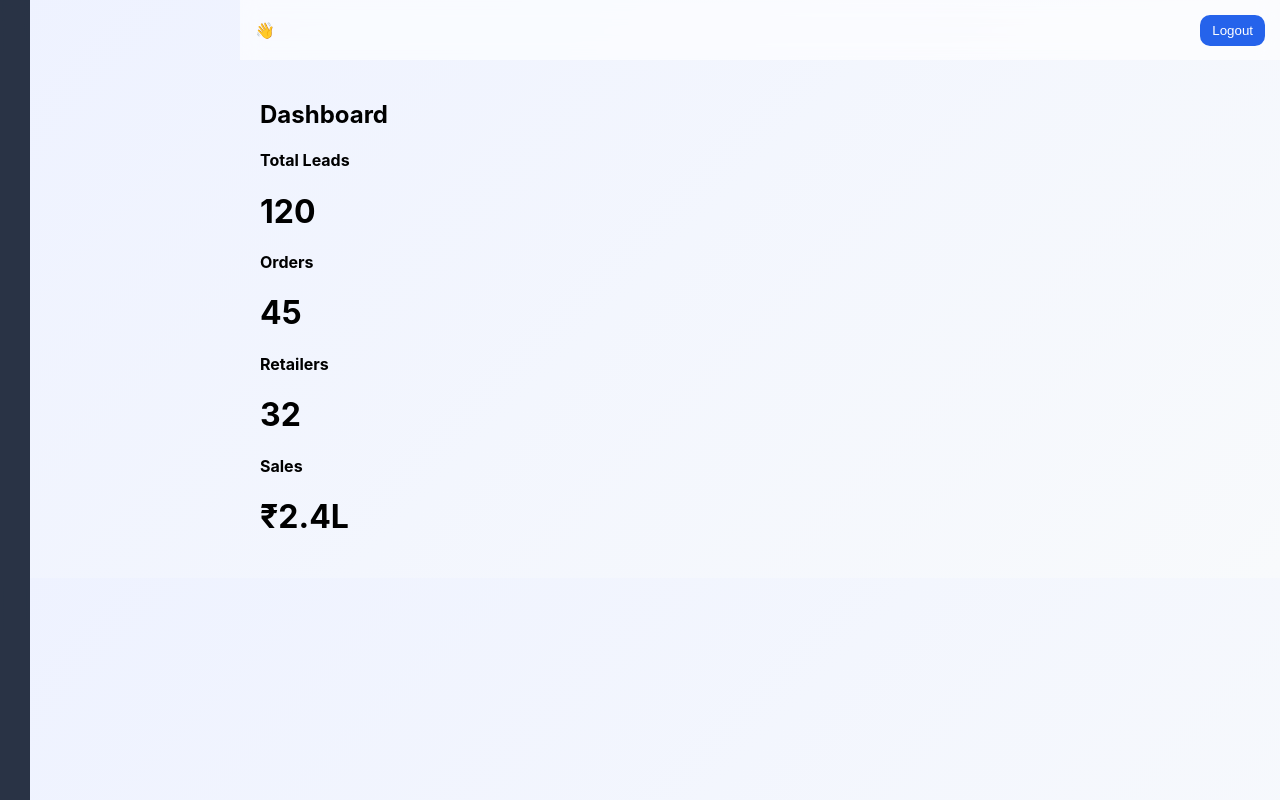
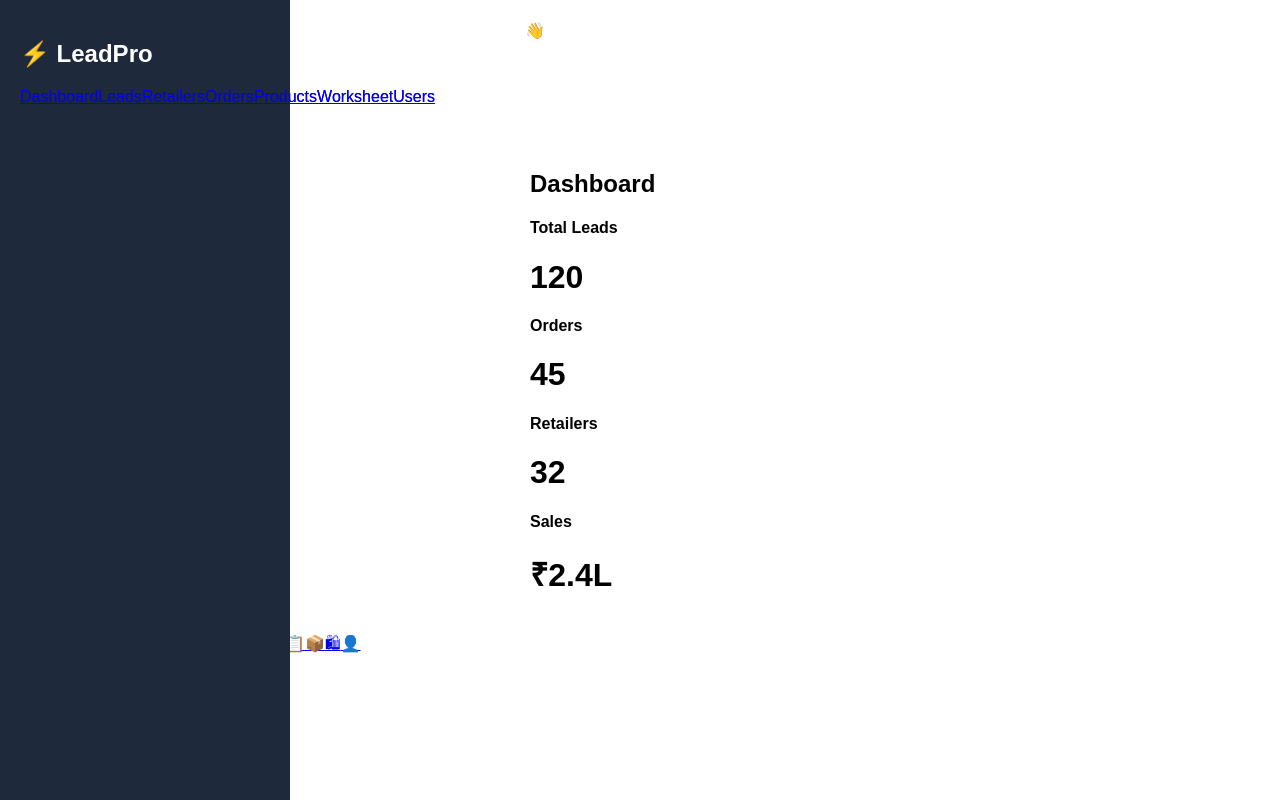
Before and after one commit to pankajkumarpatidar/leorder-frontend, a React (Vite) app: page / in a window 1280 px wide. Built offline with nearby package versions, Linux system fonts and the light colour scheme; sample sign-in values are in the browser's storage.

Commit message:
fix: added framer-motion

```diff
--- a/src/App.jsx
+++ b/src/App.jsx
@@ -1,4 +1,6 @@
 import { BrowserRouter, Routes, Route, Navigate } from "react-router-dom";
+
+import Layout from "./components/Layout";
 
 import Login from "./pages/Login";
 import Dashboard from "./pages/Dashboard";
@@ -9,26 +11,36 @@ import Products from "./pages/Products";
 import Worksheet from "./pages/Worksheet";
 import Users from "./pages/Users";
 
+// 🔐 AUTH CHECK
 const Private = ({ children }) => {
   return localStorage.getItem("token")
     ? children
     : <Navigate to="/login" />;
 };
 
+// 🔥 LAYOUT WRAPPER
+const WithLayout = (Component) => (
+  <Layout>
+    <Component />
+  </Layout>
+);
+
 export default function App() {
   return (
     <BrowserRouter>
       <Routes>
 
+        {/* PUBLIC */}
         <Route path="/login" element={<Login />} />
 
-        <Route path="/" element={<Private><Dashboard /></Private>} />
-        <Route path="/leads" element={<Private><Leads /></Private>} />
-        <Route path="/retailers" element={<Private><Retailers /></Private>} />
-        <Route path="/orders" element={<Private><Orders /></Private>} />
-        <Route path="/products" element={<Private><Products /></Private>} />
-        <Route path="/worksheet" element={<Private><Worksheet /></Private>} />
-        <Route path="/users" element={<Private><Users /></Private>} />
+        {/* PRIVATE + LAYOUT */}
+        <Route path="/" element={<Private>{WithLayout(Dashboard)}</Private>} />
+        <Route path="/leads" element={<Private>{WithLayout(Leads)}</Private>} />
+        <Route path="/retailers" element={<Private>{WithLayout(Retailers)}</Private>} />
+        <Route path="/orders" element={<Private>{WithLayout(Orders)}</Private>} />
+        <Route path="/products" element={<Private>{WithLayout(Products)}</Private>} />
+        <Route path="/worksheet" element={<Private>{WithLayout(Worksheet)}</Private>} />
+        <Route path="/users" element={<Private>{WithLayout(Users)}</Private>} />
 
       </Routes>
     </BrowserRouter>
--- a/src/components/Layout.jsx
+++ b/src/components/Layout.jsx
@@ -4,26 +4,21 @@ import Topbar from "./Topbar";
 import BottomNav from "./BottomNav";
 
 export default function Layout({ children }) {
-
   const [open, setOpen] = useState(false);
 
   return (
-    <div className="app">
-
+    <>
       <Sidebar open={open} setOpen={setOpen} />
 
       <div className="main">
-
         <Topbar setOpen={setOpen} />
 
         <div className="content">
           {children}
         </div>
-
-        <BottomNav />
-
       </div>
 
-    </div>
+      <BottomNav />
+    </>
   );
 }
--- a/src/components/Sidebar.jsx
+++ b/src/components/Sidebar.jsx
@@ -1,27 +1,20 @@
-import { motion } from "framer-motion";
-
 export default function Sidebar({ open, setOpen }) {
   return (
     <>
-      {/* OVERLAY */}
-      {open && <div className="overlay" onClick={()=>setOpen(false)} />}
+      {/* overlay */}
+      {open && <div className="overlay" onClick={() => setOpen(false)} />}
 
-      <motion.div
-        initial={{ x: -250 }}
-        animate={{ x: open ? 0 : -250 }}
-        transition={{ duration: 0.3 }}
-        className="sidebar"
-      >
+      <div className={`sidebar ${open ? "open" : ""}`}>
         <h2>⚡ LeadPro</h2>
 
-        <a href="/">📊 Dashboard</a>
-        <a href="/leads">📋 Leads</a>
-        <a href="/retailers">🏪 Retailers</a>
-        <a href="/orders">📦 Orders</a>
-        <a href="/products">🛍 Products</a>
-        <a href="/worksheet">🧾 Worksheet</a>
-        <a href="/users">👥 Users</a>
-      </motion.div>
+        <a href="/">Dashboard</a>
+        <a href="/leads">Leads</a>
+        <a href="/retailers">Retailers</a>
+        <a href="/orders">Orders</a>
+        <a href="/products">Products</a>
+        <a href="/worksheet">Worksheet</a>
+        <a href="/users">Users</a>
+      </div>
     </>
   );
 }
--- a/src/components/Topbar.jsx
+++ b/src/components/Topbar.jsx
@@ -4,19 +4,17 @@ export default function Topbar({ setOpen }) {
   return (
     <div className="topbar">
 
-      <button className="menuBtn" onClick={()=>setOpen(true)}>
+      {/* 🔥 MENU BUTTON */}
+      <button className="menuBtn" onClick={() => setOpen(true)}>
         ☰
       </button>
 
-      <div className="welcome">
-        👋 {name}
-      </div>
+      <div>👋 {name}</div>
 
       <button
-        className="logout"
-        onClick={()=>{
+        onClick={() => {
           localStorage.clear();
-          window.location.href="/login";
+          window.location.href = "/login";
         }}
       >
         Logout
--- a/src/index.css
+++ b/src/index.css
@@ -1,105 +1,75 @@
 body {
   margin: 0;
-  font-family: "Inter";
-  background: linear-gradient(135deg,#eef2ff,#f8fafc);
+  font-family: sans-serif;
 }
 
-/* OVERLAY */
+/* SIDEBAR */
+.sidebar {
+  position: fixed;
+  left: -250px;
+  top: 0;
+  width: 250px;
+  height: 100vh;
+  background: #1e293b;
+  color: white;
+  padding: 20px;
+  transition: 0.3s;
+  z-index: 100;
+}
+
+.sidebar.open {
+  left: 0;
+}
+
+/* overlay */
 .overlay {
   position: fixed;
   width: 100%;
   height: 100%;
-  background: rgba(0,0,0,0.3);
-  z-index: 5;
-}
-
-/* SIDEBAR */
-.sidebar {
-  width: 240px;
-  height: 100vh;
-  position: fixed;
-  background: rgba(30,41,59,0.95);
-  backdrop-filter: blur(12px);
-  color: white;
-  padding: 20px;
-  z-index: 10;
-}
-
-/* LINKS */
-.sidebar a {
-  display: block;
-  margin: 12px 0;
-  color: #cbd5e1;
-  text-decoration: none;
-  transition: 0.2s;
-}
-
-.sidebar a:hover {
-  color: white;
-  transform: translateX(5px);
+  background: rgba(0,0,0,0.4);
+  z-index: 90;
 }
 
 /* MAIN */
 .main {
-  margin-left: 240px;
+  padding-top: 60px;
 }
 
 /* TOPBAR */
 .topbar {
+  position: fixed;
+  top: 0;
+  width: 100%;
   height: 60px;
-  background: rgba(255,255,255,0.6);
-  backdrop-filter: blur(10px);
+  background: white;
   display: flex;
   justify-content: space-between;
   align-items: center;
-  padding: 0 15px;
+  padding: 0 10px;
+  z-index: 80;
 }
 
 /* CONTENT */
 .content {
-  padding: 20px;
+  padding: 15px;
 }
 
-/* BUTTON */
-button {
-  border: none;
-  padding: 8px 12px;
-  border-radius: 10px;
-  background: #2563eb;
-  color: white;
+/* MENU BTN */
+.menuBtn {
+  font-size: 20px;
 }
 
 /* MOBILE */
-.menuBtn {
-  display: none;
-}
-
-/* BOTTOM NAV */
-.bottomNav {
-  display: none;
-}
-
-/* 📱 MOBILE */
-@media(max-width:768px){
+@media (min-width: 768px) {
+  .sidebar {
+    left: 0;
+  }
 
   .main {
-    margin-left: 0;
+    margin-left: 250px;
   }
 
   .menuBtn {
-    display: block;
+    display: none;
   }
-
-  .bottomNav {
-    position: fixed;
-    bottom: 0;
-    width: 100%;
-    height: 60px;
-    background: rgba(255,255,255,0.9);
-    backdrop-filter: blur(10px);
-    display: flex;
-    justify-content: space-around;
-    align-items: center;
-  }
-
 }
```
